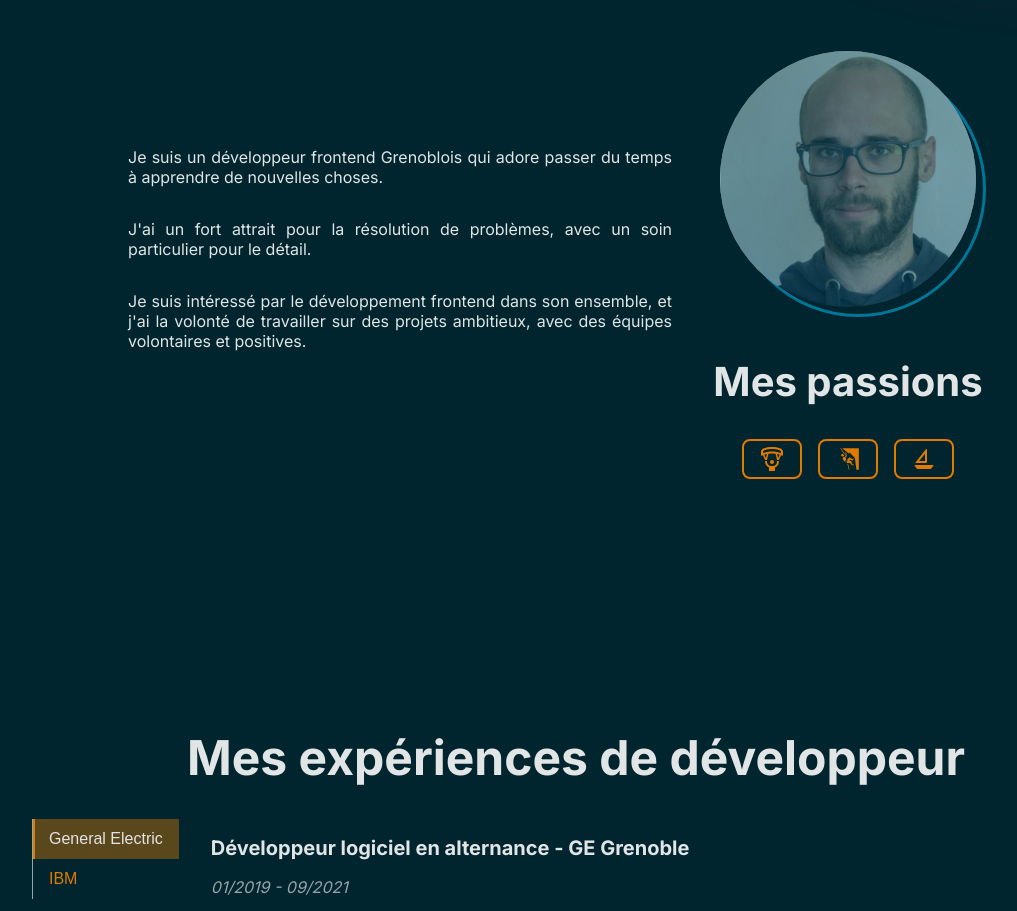
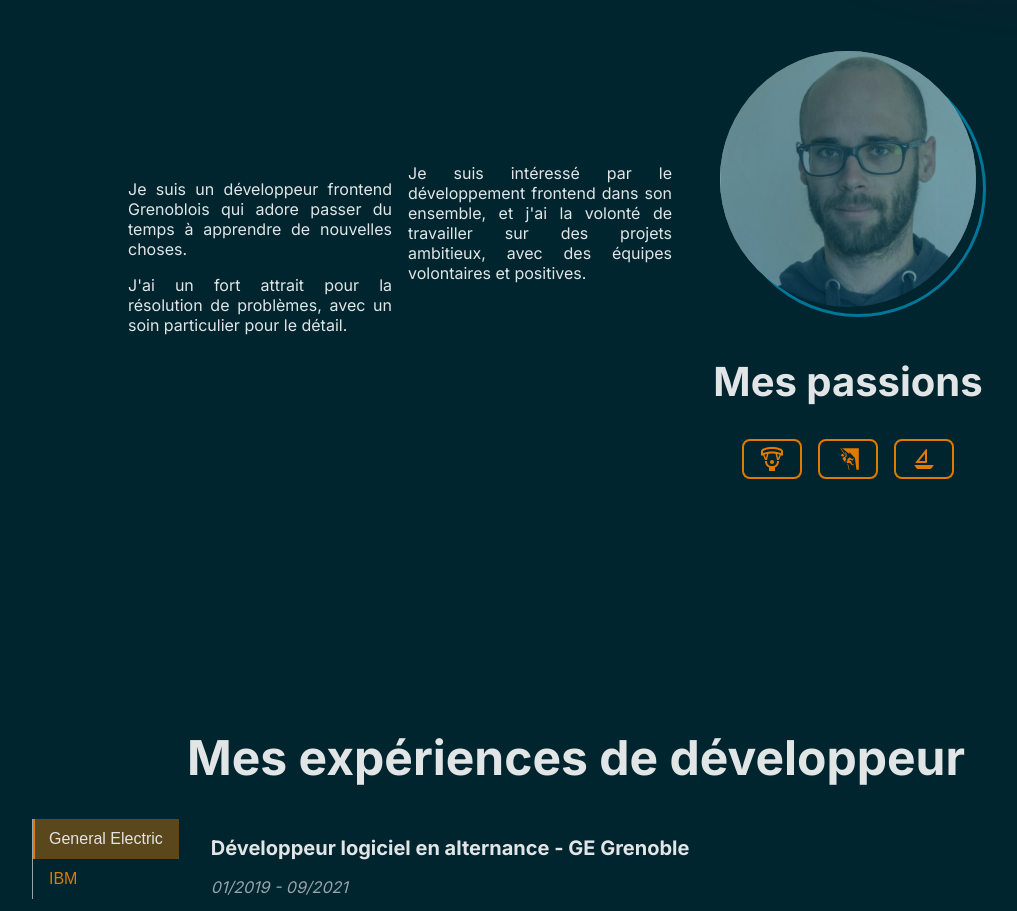
Before and after one commit to jul-o/Portfolio, a Next.js app: page / in a window 1280 px wide. Shown: the part 960-1871 px from the top of the page, without its empty margins (64-1081 px from the left). Built offline with nearby package versions, Linux system fonts and the light colour scheme.

Commit message:
splitting about's columns for 1201px and +

```diff
--- a/src/components/About/About.module.scss
+++ b/src/components/About/About.module.scss
@@ -10,16 +10,22 @@
 }
 
 .text {
-	display: flex;
-	flex-direction: column;
-	column-count: 2;
+	@media (min-width: 1201px) {
+		column-count: 2;
+
+		>p {
+			break-inside: avoid;
+		}
+	}
 }
 
 .columns {
 	display: flex;
+
 	@media (min-width: 768px) {
 		flex-direction: row;
 	}
+
 	flex-direction: column;
 	align-items: center;
 	justify-content: center;
```
